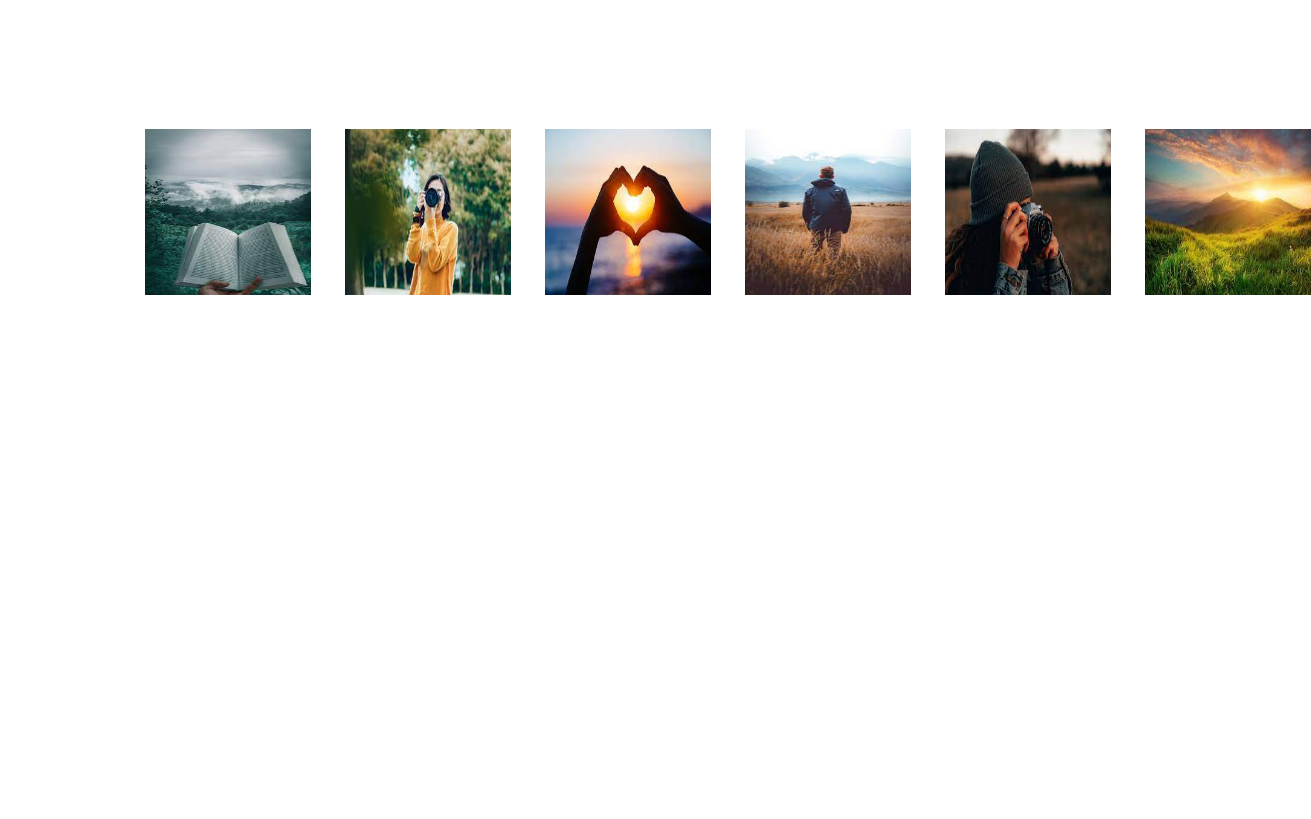
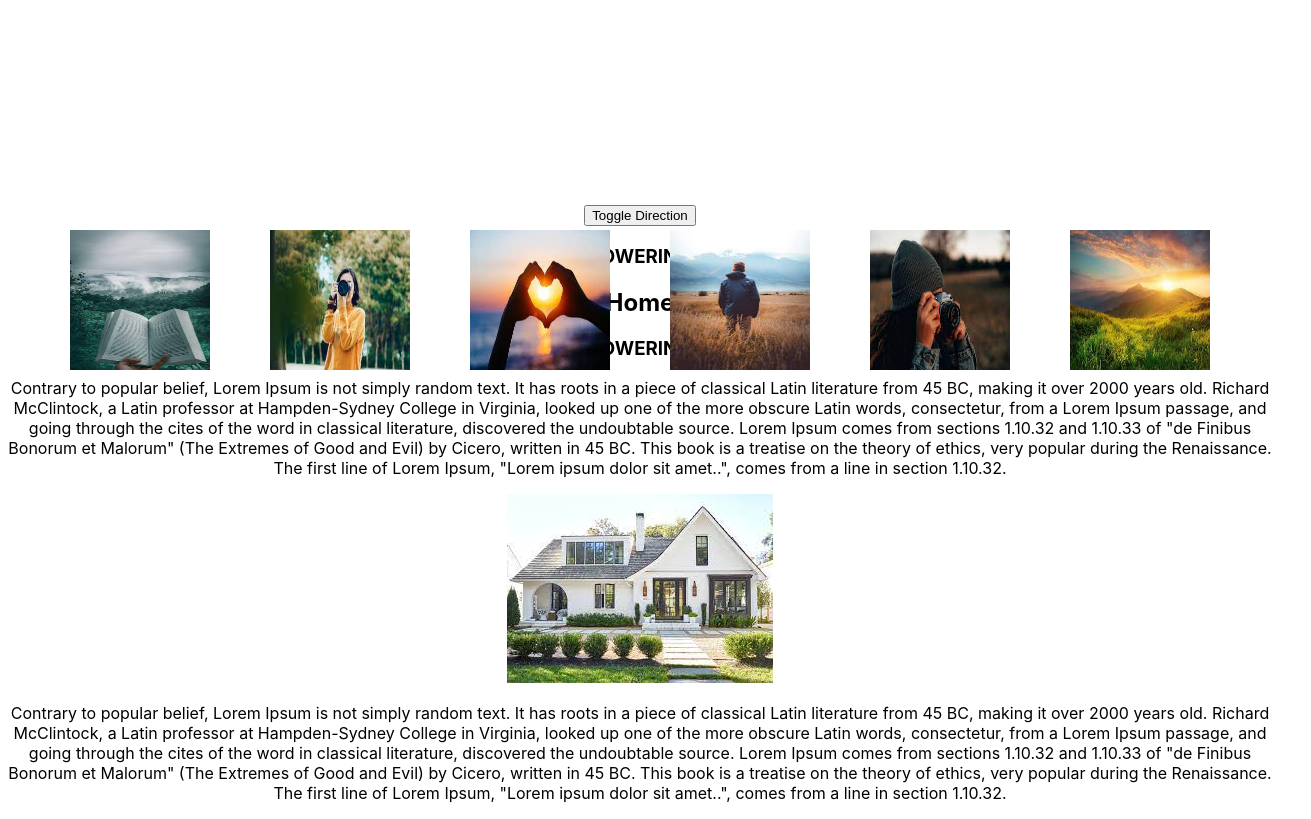
Before and after one commit to Pavithrank02/green, a React (Create React App) app: page / in a window 1280 px wide. Both pictures are taken after a click on the button "Toggle Direction". Shown: the whole page, 1311 px wide, since content can reach past the window. Built offline with nearby package versions, Linux system fonts and the light colour scheme.

Commit message:
components created

```diff
--- a/src/App.css
+++ b/src/App.css
@@ -16,7 +16,7 @@
 .moving-image {
   width: 200px; /* Adjust the initial width as needed */
   height: 200px; /* Adjust the initial height as needed */
-  animation-duration: 5s;
+  animation-duration: 2s;
   animation-timing-function: linear;
   animation-fill-mode: forwards;
 }
--- a/src/App.js
+++ b/src/App.js
@@ -6,6 +6,7 @@
 import img5 from '../src/images/5.jpg'
 import img6 from '../src/images/6.jpg'
 import './App.css';
+import Secondary from './components/Secondary';
 
 function App() {
   const [isMovingRight, setIsMovingRight] = useState(false);
@@ -27,6 +28,7 @@
           <img src={img6} alt="Image 6" className={`moving-image ${animationName}`} />
       </div>
       <button onClick={startAnimation}>Toggle Direction</button>
+      {isMovingRight ? <Secondary /> : ""}
     </div>
   );
 }
--- /dev/null
+++ b/src/components/Secondary.jsx
@@ -0,0 +1,29 @@
+import React from 'react'
+import img7 from '../images/7.jpg'
+
+const Secondary = () => {
+  return (
+    <div>
+      <div>
+        <h3>POWERING</h3>
+        <h2> Home</h2>
+      </div>
+      <div>
+        <h3>POWERING</h3>
+        <p> Contrary to popular belief, Lorem Ipsum is not simply random text. It has roots in a piece of classical Latin literature from 45 BC, making it over 2000 years old. Richard McClintock, a Latin professor at Hampden-Sydney College in Virginia, looked up one of the more obscure Latin words, consectetur, from a Lorem Ipsum passage, and going through the cites of the word in classical literature, discovered the undoubtable source. Lorem Ipsum comes from sections 1.10.32 and 1.10.33 of "de Finibus Bonorum et Malorum" (The Extremes of Good and Evil) by Cicero, written in 45 BC. This book is a treatise on the theory of ethics, very popular during the Renaissance. The first line of Lorem Ipsum, "Lorem ipsum dolor sit amet..", comes from a line in section 1.10.32.</p>
+      </div>
+      <div>
+        <img src={img7} alt='home' />
+      </div>
+      <div>
+        <p> Contrary to popular belief, Lorem Ipsum is not simply random text. It has roots in a piece of classical Latin literature from 45 BC, making it over 2000 years old. Richard McClintock, a Latin professor at Hampden-Sydney College in Virginia, looked up one of the more obscure Latin words, consectetur, from a Lorem Ipsum passage, and going through the cites of the word in classical literature, discovered the undoubtable source. Lorem Ipsum comes from sections 1.10.32 and 1.10.33 of "de Finibus Bonorum et Malorum" (The Extremes of Good and Evil) by Cicero, written in 45 BC. This book is a treatise on the theory of ethics, very popular during the Renaissance. The first line of Lorem Ipsum, "Lorem ipsum dolor sit amet..", comes from a line in section 1.10.32.</p>
+      </div>
+      <div>
+
+      </div>
+    </div>
+
+  )
+}
+
+export default Secondary
```
Also changed, not shown: src/components/primary.jsx (added, +9 -0 lines), src/images/7.jpg (added), 1 other file (tests, documents, lock files or other folders).
